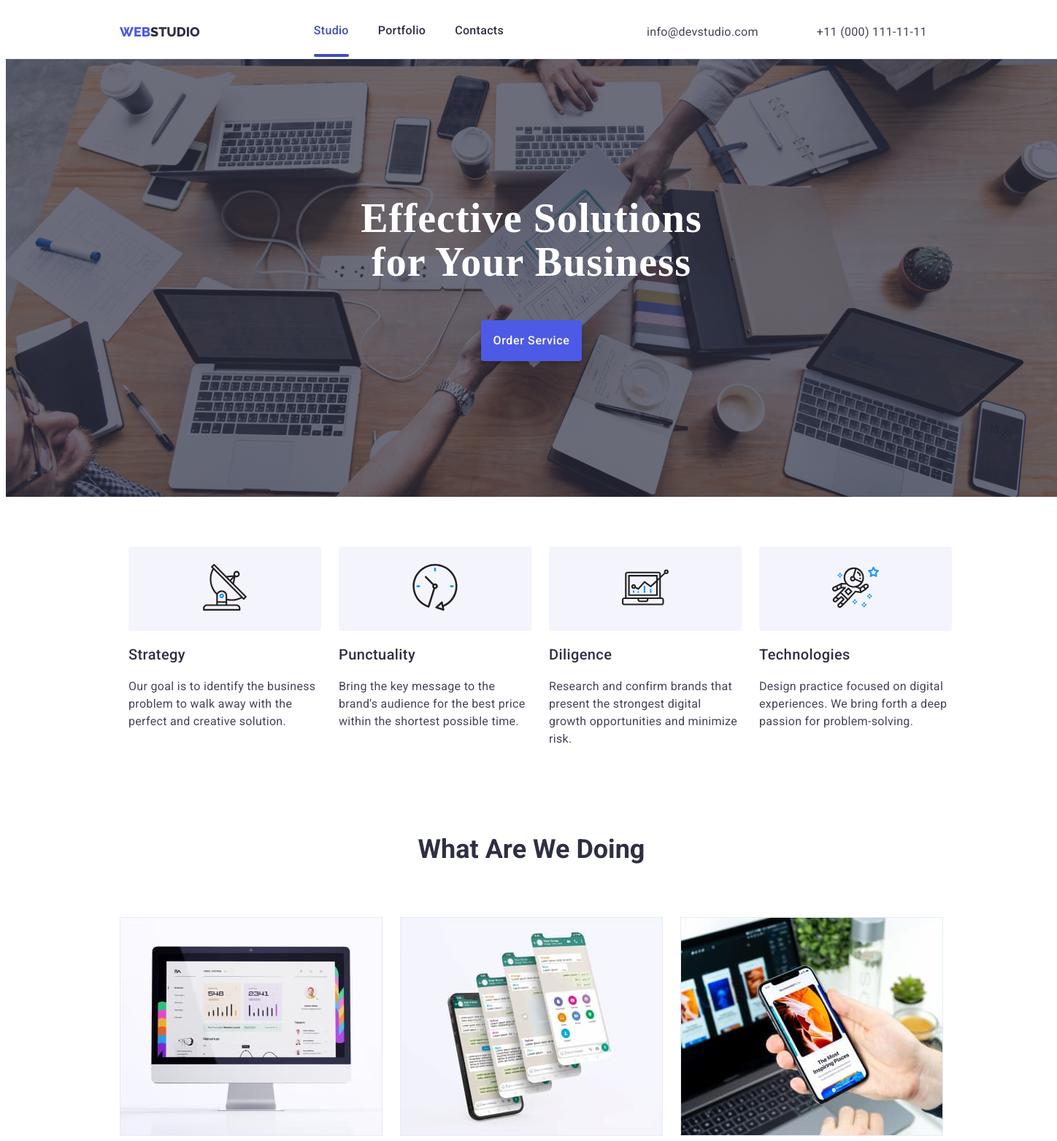
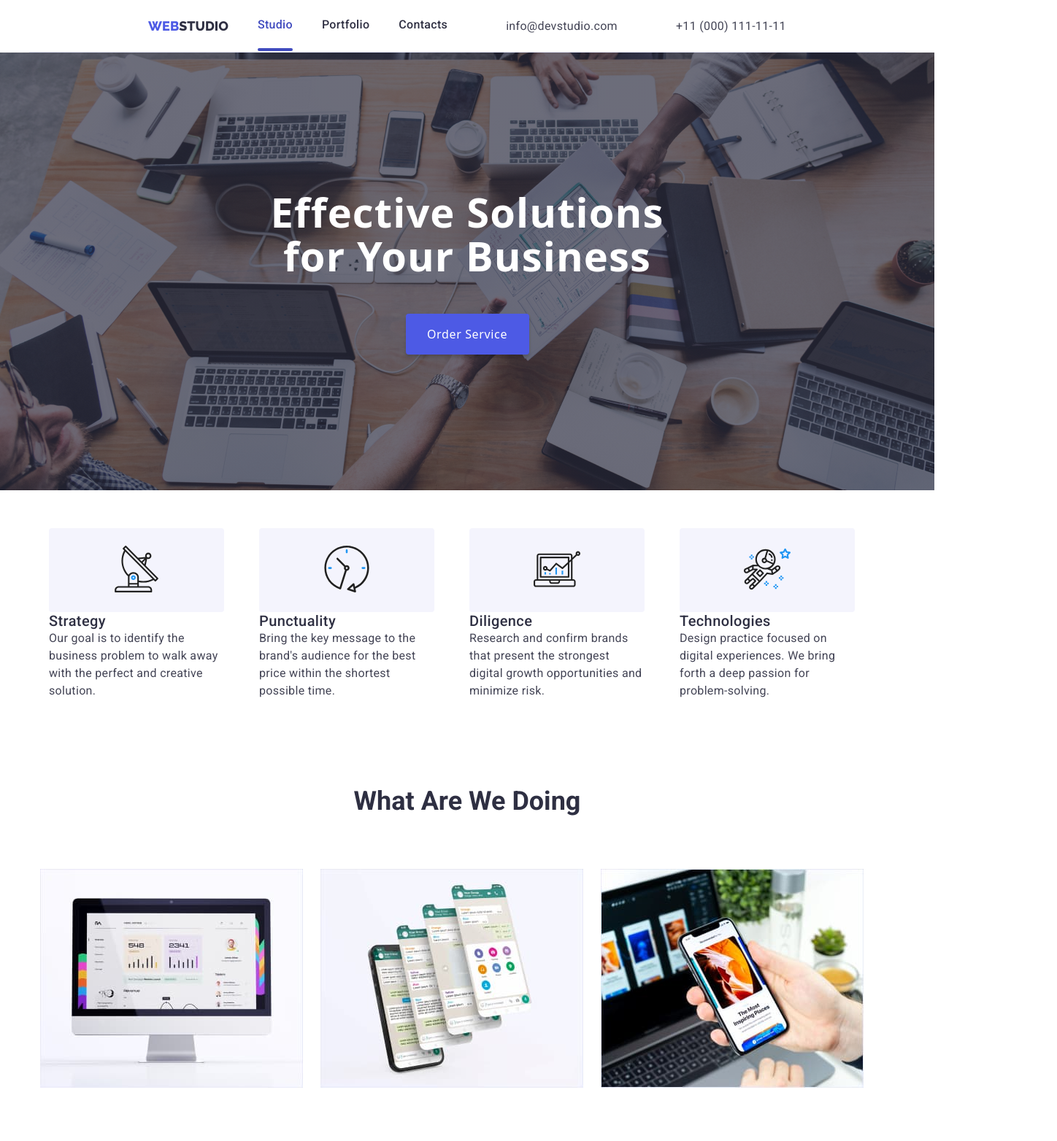
Before and after one commit to NanayKha/goit-markup-hw-07, a plain HTML site: page index.html in a window 1280 px wide. Shown: the top 1564 px of the page at 73% size, 1448 px wide, since content can reach past the window. Drawn offline with nearby package versions, Linux system fonts and the light colour scheme.

Commit message:
media css

```diff
--- a/css/styles.css
+++ b/css/styles.css
@@ -1,12 +1,21 @@
+* {
+    margin: 0;
+    padding:0;
+    box-sizing: border-box;
+}
+
+a {
+    text-decoration: none;
+}
+
 a[href="#WEBSTUDIO"] span,
 a[href="#WEBSTUDIO"] {
     color: var(--IRIS, #4D5AE5);
     font-family: 'Raleway'; sans-serif;
     font-size: 18px;
     font-weight: 800;
-    text-decoration: none;
     line-height: 1.17; /* 116.667% */
-    /*gap: 76px;*/
+    gap: 76px;
 }
 
 /*GENERAL TOPLINE*/
@@ -61,7 +70,7 @@ a[href="#WEBSTUDIO"] {
     line-height: 1.5;
     text-decoration: none;
     letter-spacing: 0.32px;
-    margin-left: 40px;
+    margin-left: 40px;*/
 }
 
 .contact-link:hover,
@@ -69,24 +78,31 @@ a[href="#WEBSTUDIO"] {
     color: var(--OCEAN, #404BBF);
 }
 
-header {
+.header {
     border-bottom: 1px solid var(--CORNFLOWER, #E7E9FC);
     background: var(--WHITE, #FFF);
     /*width: 1440px;*/
     height: 72px;
     flex-shrink: 0;
     display: flex;
-    /*justify-content: space-around;*/
+    justify-content: space-around;
     align-items: center;
-    padding-left: 156px;
+    /*padding-left: 156px;*/
   }
 
-div.container {
+.link-page {
     display: flex;
     align-items: center;
     justify-content: space-between;
     height: 24px;
-    /*gap: 40px;*/
+    gap: 40px;
+}
+
+.container {
+    padding-left: 15px;
+    padding-right: 15px;
+    margin-left: auto;
+    margin-right: auto;
 }
 
 footer {
@@ -214,7 +230,7 @@ body {
     font-style: normal;
     font-weight: 400;
     line-height: 1.5;*/
-    width: 1440px;
+    /*width: 1440px;*/
     /*height: 2592px;*/
 }
 
@@ -222,7 +238,7 @@ ul {
     list-style: none;
     display: flex;
     margin-left: 0;
-    padding-inline-start: 156px;
+    /*padding-inline-start: 156px;*/
     /*default padding-inline-start 40px - adjusted to 0 to fit the 1440 width*/
 }
 
@@ -265,7 +281,7 @@ ul {
 .hero {
     background: linear-gradient(rgba(46, 47, 66, 0.70), rgba(46, 47, 66, 0.70)), url("../images/people-office\ 1.jpg") ;
     background-size: cover;
-    width: 1440px;
+    /*width: 1440px;*/
     height: 600px;
     gap: 48px;
 }
@@ -281,13 +297,15 @@ ul {
     font-weight: 700;
     line-height: 60px; /* 107.143% */
     letter-spacing: 1.12px;
-    width: 1440px;
+    /*width: 1440px;*/
     padding-top: 188px;
     padding-bottom: 292px;
     margin: 0;
 }
 
 .button-btn {
+    width: 169px;
+    height: 56px;
     padding: 16px ;
     margin-top: 50px;
     color: var(--WHITE, #FFF);
@@ -310,7 +328,7 @@ ul {
 }
 
 .backdrop {
-    width: 1440px;
+    /*width: 1440px;*/
     height: 100%;
     background: var(--NAVY-BLUE-modal, rgba(46, 47, 66, 0.40));
     position: fixed;
@@ -351,7 +369,7 @@ ul {
     margin-left: auto;
     display: flex;
     justify-content: center;
-    align-items: center;
+    /*align-items: center;*/
     stroke-width: 1px;
     stroke: rgba(0, 0, 0, 0.10);
     cursor: pointer;
@@ -462,7 +480,9 @@ ul {
 }
 
 .modal-send {
-    margin-top: 15px;
+    width: 169px;
+    height: 56px;;
+    /*margin-top: 15px;*/
     padding: 16px 32px;
     color: white;
     border-color: transparent;
@@ -480,7 +500,7 @@ ul {
 /*END OF HERO*/
 .section3 {
     background: var(--CLOUD, #F4F4FD);
-    width: 1440px;
+    /*width: 1440px;*/
     height: 780px;
 }
 
@@ -506,8 +526,8 @@ h2.sec3-title {
     flex-direction: column;
     /*justify-content: center;*/
     /*align-items: center;*/
-    margin-right: 24px;
-    /*margin-left: 24px;*/
+    /*margin-right: 24px;*/
+    margin-left: 24px;
     border-radius: 0px 0px 4px 4px;
     background: var(--WHITE, #FFF);
     box-shadow: 0px 2px 1px 0px rgba(46, 47, 66, 0.08), 0px 1px 1px 0px rgba(46, 47, 66, 0.16), 0px 1px 6px 0px rgba(46, 47, 66, 0.08);
@@ -627,7 +647,7 @@ p {
 }
 
 .clients {
-    margin-buttom: 120px;
+    margin-bottom: 120px;
 }
 
 .list {
@@ -712,7 +732,7 @@ button {
 
 .body2 {
     background: #FFF;
-    width: 1440px;
+    /*width: 1440px;
     /*height: 2076px;*/
 }
 
@@ -776,6 +796,45 @@ button {
     opacity: 0;
     transform: translateY(100%);
     transition: transform  0.25s cubic-bezier(0.4, 0, 0.2, 1);
-
 }
 /*END OF PORTFOLIO*/
+
+/* CSS MEDIA */
+
+@media (min-width: 428px) {
+    .container {
+        width: 428px;
+    }
+
+    .list {
+        flex-wrap: wrap;
+    }
+}
+
+@media (min-width: 768px) {
+    .contaner {
+        width: 768px;
+    }
+
+   .about-feature {
+        flex-basis: calc(100% / 2 - 30px)
+    }
+
+    .list {
+        flex-wrap: wrap;
+    }
+}
+
+@media (min-width: 1200px) {
+    .container {
+        width: 1200px;
+    }
+
+    .about-feature {
+        flex-basis: calc(100% / 4 - 30px)
+}
+
+    .list {
+        flex-wrap: wrap;
+    }
+}
--- a/index.html
+++ b/index.html
@@ -8,6 +8,7 @@
     <link rel="preconnect" href="https://fonts.googleapis.com">
     <link rel="preconnect" href="https://fonts.gstatic.com" crossorigin>
     <link href="https://fonts.googleapis.com/css2?family=Raleway:wght@800&family=Roboto:wght@400;500;700;900&display=swap" rel="stylesheet">
+    <link rel="stylesheet" href="https://cdnjs.cloudflare.com/ajax/libs/modern-normalize/2.0.0/modern-normalize.min.css" integrity="sha512-4xo8blKMVCiXpTaLzQSLSw3KFOVPWhm/TRtuPVc4WG6kUgjH6J03IBuG7JZPkcWMxJ5huwaBpOpnwYElP/m6wg==" crossorigin="anonymous" referrerpolicy="no-referrer" />
 
     <title>homework#7</title>
 
@@ -15,8 +16,8 @@
 
 </head>
 <body>
-    <header>
-        <div class="container">
+    <header class="container header">
+        <div class="link-page">
             <a href="#WEBSTUDIO"><span>WEB</span><span style="color: var(--NAVY-BLUE, #2E2F42);">STUDIO</span></a >
             <nav>
                 <ul class="link">
@@ -31,7 +32,7 @@
                     </li>
                 </ul>
             </nav>
-        </div>
+        <div>
             <ul class="link">
                 <li>
                     <a href="#info@devstudio.com" class="contact-link">info@devstudio.com</a>
@@ -40,8 +41,10 @@
                     <a href="#+11 (000) 111-11-11" class="contact-link">+11 (000) 111-11-11</a>
                 </li>
             </ul>
+        </div>
     </header>
-    <section>
+
+    <main>
         <section class="hero">
         <h1 class="main-heading"> Effective Solutions <br>for Your Business <br/>
             <button type="button" class="button-btn" data-modal-open="">Order Service</button></h1>
@@ -94,8 +97,8 @@
             </div>
         </section>
 
-        <section class="about-feature">
-            <ul>
+        <section class="container about-feature">
+            <ul class="list">
                 <li class="feature">
                     <div class="about-icon">
                         <svg width="64" height="64">
@@ -136,14 +139,14 @@
             </ul>
         </section>
     <h2 class="what-are-we-doing">What Are We Doing</h2>
-            <ul>
+            <ul class="container wawd">
                 <li  class="image1-src"><img src="images/macmonitor.jpg" width="360"/></li>
                 <li  class="image2-src"><img src="images/cellphone.jpg" width="360"/></li>
                 <li  class="image3-src"><img src="images/phonelaptop.jpg" width="360"/></li>
             </ul>
-    <section class="section3">
+    <section class="container section3">
     <h2 class="sec3-title">Our Team</h2>
-            <ul>
+            <ul class="ul">
                 <div class="team-card">
                     <li class="card-content"><img src="images/markguerrero.jpg" width="264"/></li>
                         <h3 class="name-card"><b>Mark Guererro</b></h3>
@@ -256,7 +259,7 @@
     </section>
             <section class="clients">
                 <h2 class="section-title">Customers</h2>
-                <ul class="list">
+                <ul class="container list">
                     <li class="client-icon">
                         <a href="#">
                             <svg width="104" height="56">
@@ -301,7 +304,7 @@
             </section>
 
     </main>
-    <footer>
+    <footer class="container footer">
         <section class="footer-bg">
             <div class="footer-logo">
                 <a href="#WEBSTUDIO"><span>WEB</span><span style="color: #F4F4FD;">STUDIO</span></a>
```
Also changed, not shown: portfolio.html (+6 -6 lines).
